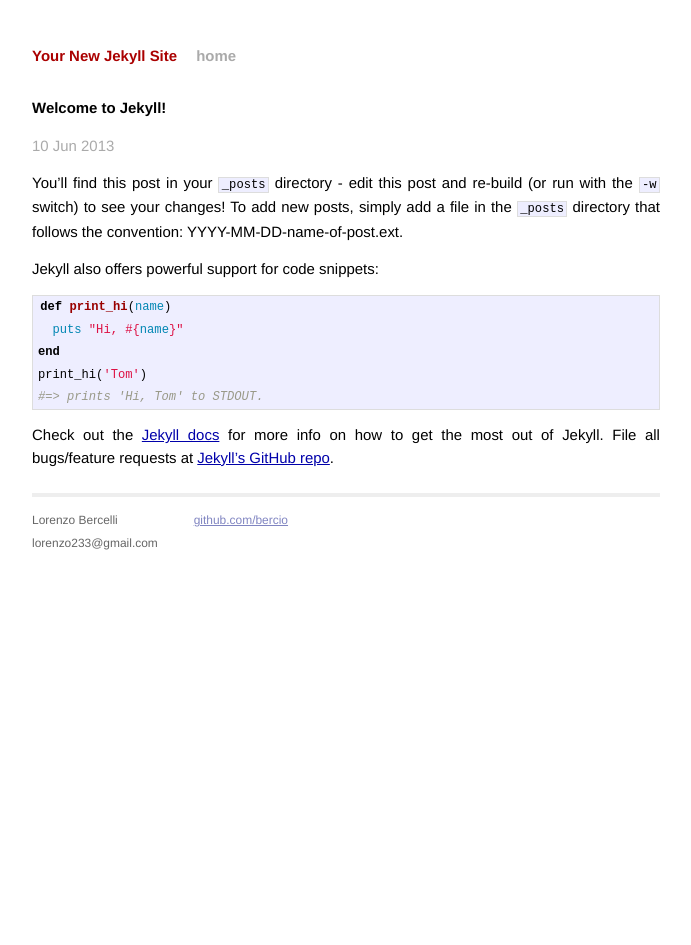
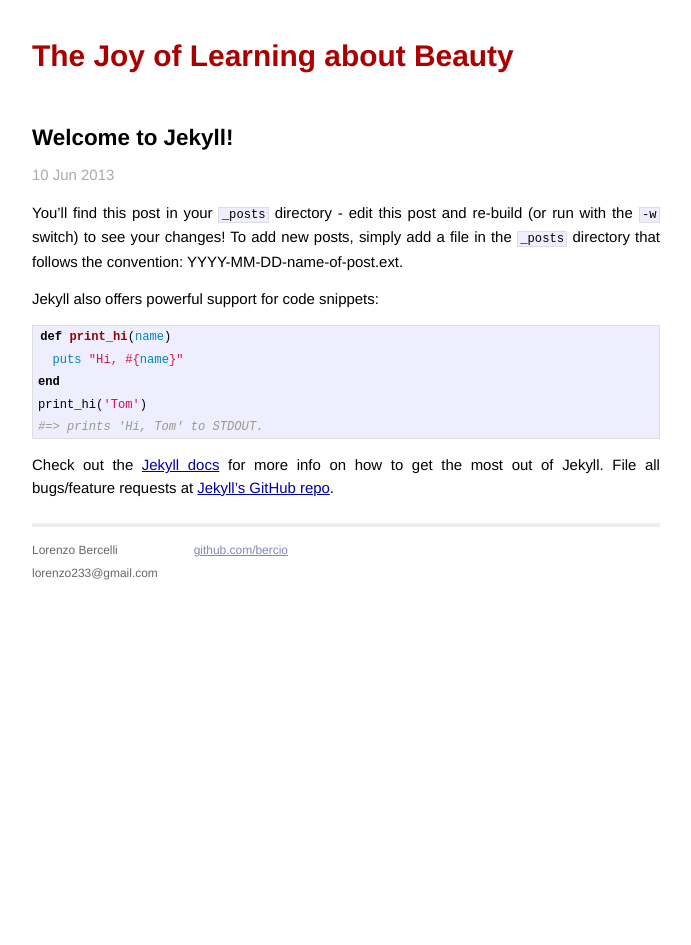
Before and after one commit to Bercio/bercio.github.io, a Jekyll site: the page built from _posts/2013-06-10-welcome-to-jekyll.markdown, in a window 1280 px wide. Shown: the whole page, without its empty margins (294-985 px from the left). Built offline with Jekyll 4.4.1, drawn with Linux system fonts in a browser that asks for light colours.

Commit message:
Polishe interface

```diff
--- a/_config.yml
+++ b/_config.yml
@@ -1,4 +1,4 @@
-name: Your New Jekyll Site
+name: The Joy of Learning about Beauty
 pygments: true
 maruku:
     use_tex:    true
--- a/_layouts/default.html
+++ b/_layouts/default.html
@@ -19,7 +19,6 @@
           <div class="site">
             <div class="header">
               <h1 class="title"><a href="/">{{ site.name }}</a></h1>
-              <a class="extra" href="/">home</a>
             </div>
 
                 {{ content }}
--- a/css/main.css
+++ b/css/main.css
@@ -18,9 +18,9 @@
   font-size: small;
   text-align: center;
 }
-
-h1, h2, h3, h4, h5, h6 {
-  font-size: 100%; }
+h1 { font-size:200% }
+h2, h3, h4, h5, h6 {
+  font-size: 150%; }
 
 h1 { margin-bottom: 1em; }
 p { margin: 1em 0; }
@@ -143,6 +143,11 @@
   margin-left: 1.35em;
 }
 
+div.footnotes {
+  font-size: 80%;
+  margin-left: 1.55em;
+}
+
 .post code {
   border: 1px solid #ddd;
   background-color: #eef;
```
Also changed, not shown: index.html (+1 -13 lines), index/index.html (added, +12 -0 lines), favicon.ico (added).
